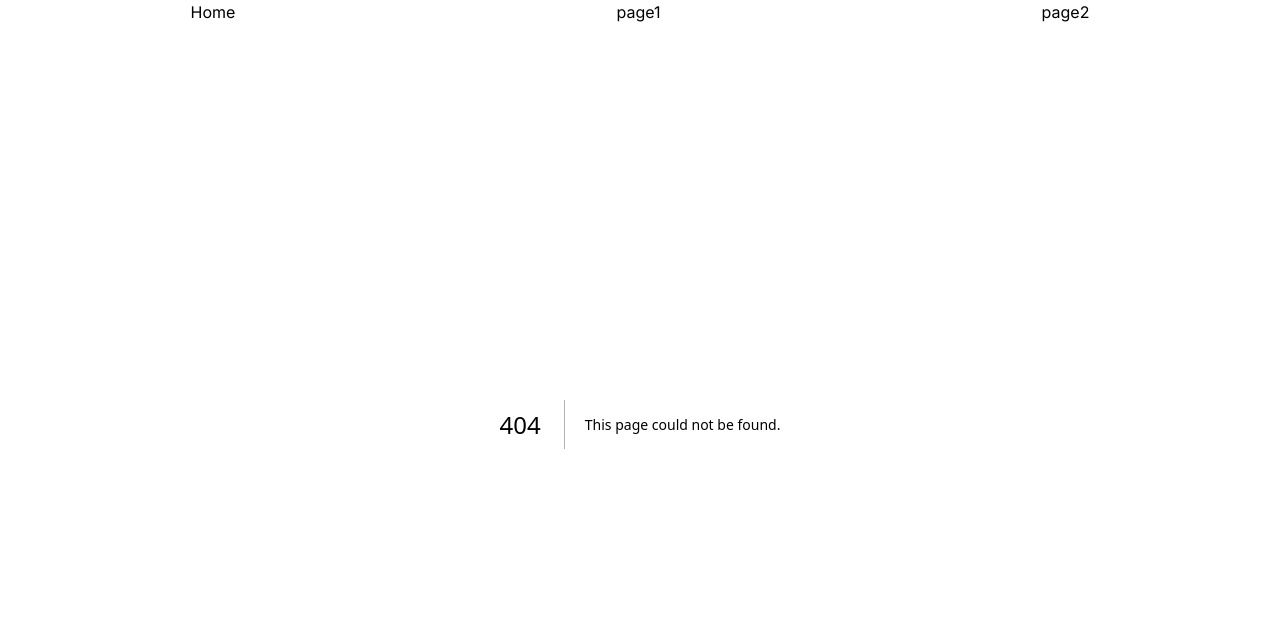
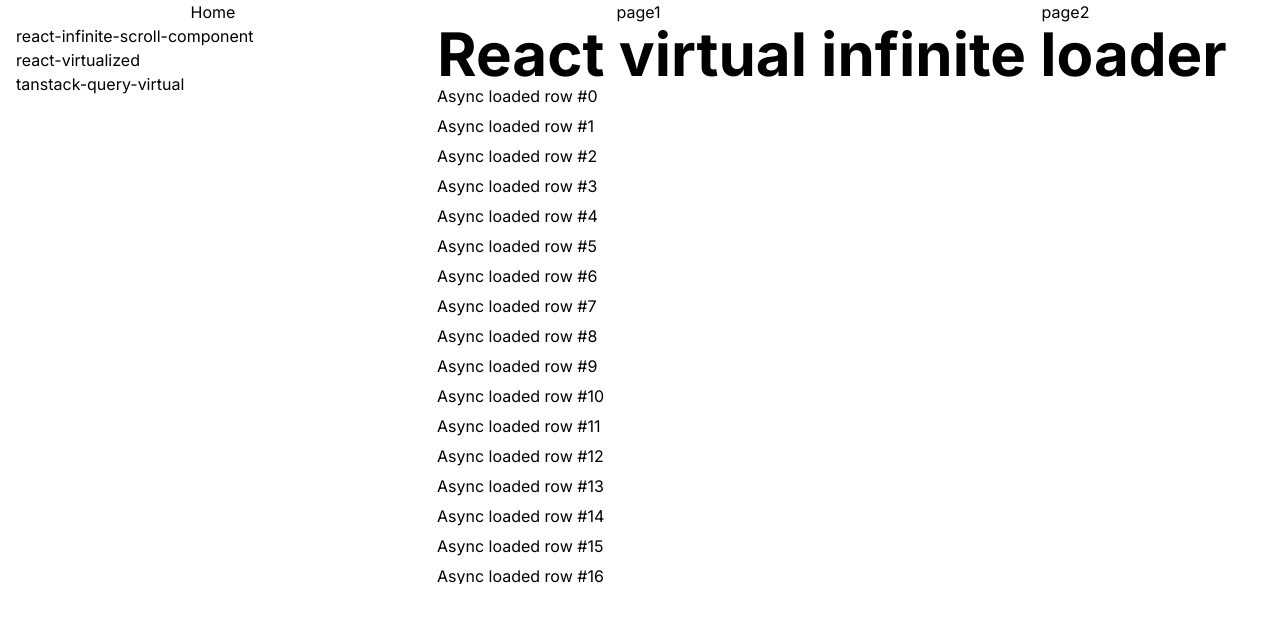
Before and after one commit to sergiycheck/nextjs-app-with-reproducible-examples, a Next.js app: page /page1/react-virtualized in a window 1280 px wide. Before the commit this address had no page. Shown: the top 622 px of the page. Built offline with nearby package versions, Linux system fonts and the light colour scheme.

Commit message:
feat: react virtual infinite loader example

```diff
--- /dev/null
+++ b/src/app/components/nfts-related/hooks/use-projects.ts
@@ -0,0 +1,18 @@
+import { useInfiniteQuery } from "@tanstack/react-query";
+
+async function fetchServerPage(
+  limit: number,
+  offset: number = 0
+): Promise<{ rows: string[]; nextOffset: number }> {
+  const rows = new Array(limit).fill(0).map((e, i) => `Async loaded row #${i + offset * limit}`);
+
+  await new Promise((r) => setTimeout(r, 500));
+
+  return { rows, nextOffset: offset + 1 };
+}
+
+export const useInfiniteQueryProjects = () => {
+  return useInfiniteQuery(["projects"], (ctx) => fetchServerPage(10, ctx.pageParam), {
+    getNextPageParam: (_lastGroup, groups) => groups.length,
+  });
+};
--- a/src/app/components/nfts-related/react-virtualized/react-virtualized-nfts-scroll.tsx
+++ b/src/app/components/nfts-related/react-virtualized/react-virtualized-nfts-scroll.tsx
@@ -1,42 +1,78 @@
 "use client";
 
 import React from "react";
-import { InfiniteLoader, List } from "react-virtualized";
+import { IndexRange, InfiniteLoader, List, AutoSizer, ListRowProps } from "react-virtualized";
+import { useInfiniteQueryProjects } from "../hooks/use-projects";
 
-const remoteRowCount = 1;
+export const ReactVirtualizedInfiniteLoading = () => {
+  const { status, data, error, isFetching, isFetchingNextPage, fetchNextPage, hasNextPage } =
+    useInfiniteQueryProjects();
 
-const list: any = [];
+  const allRows = data ? data.pages.flatMap((d) => d.rows) : [];
 
-function isRowLoaded({ index }: { index: number }) {
-  return !!list[index];
+  return (
+    <ReactVirtualizedInfiniteLoader
+      hasNextPage={!!hasNextPage}
+      isNextPageLoading={isFetching || isFetchingNextPage}
+      list={allRows}
+      loadNextPage={() => fetchNextPage()}
+    />
+  );
+};
+
+type IsRowLoaded = ({ index }: { index: number }) => boolean;
+
+function ReactVirtualizedInfiniteLoader({
+  hasNextPage,
+  isNextPageLoading,
+  list,
+  loadNextPage,
+}: {
+  hasNextPage: boolean;
+  isNextPageLoading: boolean;
+  list: string[];
+  loadNextPage: (params: IndexRange) => Promise<any>;
+}) {
+  const rowCount = hasNextPage ? list.length + 1 : list.length;
+
+  const loadMoreRows = isNextPageLoading ? (params: IndexRange): any => {} : loadNextPage;
+
+  const isRowLoaded: IsRowLoaded = ({ index }: { index: number }) =>
+    !hasNextPage || index < list.length;
+
+  const rowRenderer = ({ index, key, style }: ListRowProps) => {
+    let content;
+
+    if (!isRowLoaded({ index })) {
+      content = "Loading...";
+    } else {
+      content = list.find((d, i) => i === index);
     }
 
-function loadMoreRows({ startIndex, stopIndex }: { startIndex: number; stopIndex: number }) {
-  return fetch(`path/to/api?startIndex=${startIndex}&stopIndex=${stopIndex}`).then((response) => {
-    // Store response data in list...
-  });
-}
-
-function rowRenderer({ key, index, style }: { key: string; index: number; style: any }) {
     return (
       <div key={key} style={style}>
-      {list[index]}
+        {content}
       </div>
     );
-}
+  };
 
-export const ReactVirtualizedNftsScroll = () => (
-  <InfiniteLoader isRowLoaded={isRowLoaded} loadMoreRows={loadMoreRows} rowCount={remoteRowCount}>
+  return (
+    <InfiniteLoader isRowLoaded={isRowLoaded} loadMoreRows={loadMoreRows} rowCount={rowCount}>
       {({ onRowsRendered, registerChild }) => (
+        <AutoSizer disableHeight>
+          {({ width, height }) => (
             <List
-        height={200}
+              ref={registerChild}
               onRowsRendered={onRowsRendered}
-        ref={registerChild}
-        rowCount={remoteRowCount}
-        rowHeight={20}
               rowRenderer={rowRenderer}
-        width={300}
+              width={width}
+              height={500}
+              rowHeight={30}
+              rowCount={rowCount}
             />
+          )}
+        </AutoSizer>
       )}
     </InfiniteLoader>
   );
+}
--- a/src/app/components/nfts-related/tanstack-query-virtual/index.tsx
+++ b/src/app/components/nfts-related/tanstack-query-virtual/index.tsx
@@ -1,26 +1,13 @@
 "use client";
 
 import React from "react";
-import { useInfiniteQuery } from "@tanstack/react-query";
 import { useVirtualizer } from "@tanstack/react-virtual";
 import { MessageWrapper } from "../shared";
-
-async function fetchServerPage(
-  limit: number,
-  offset: number = 0
-): Promise<{ rows: string[]; nextOffset: number }> {
-  const rows = new Array(limit).fill(0).map((e, i) => `Async loaded row #${i + offset * limit}`);
-
-  await new Promise((r) => setTimeout(r, 500));
-
-  return { rows, nextOffset: offset + 1 };
-}
+import { useInfiniteQueryProjects } from "../hooks/use-projects";
 
 export const TanstackQueryVirtualInfiniteLoading = () => {
   const { status, data, error, isFetching, isFetchingNextPage, fetchNextPage, hasNextPage } =
-    useInfiniteQuery(["projects"], (ctx) => fetchServerPage(10, ctx.pageParam), {
-      getNextPageParam: (_lastGroup, groups) => groups.length,
-    });
+    useInfiniteQueryProjects();
 
   const allRows = data ? data.pages.flatMap((d) => d.rows) : [];
 
--- a/src/app/globals.css
+++ b/src/app/globals.css
@@ -1,6 +1,12 @@
 @tailwind base;
 @tailwind components;
 @tailwind utilities;
+
+@layer utilities {
+  .content-auto {
+    content-visibility: auto;
+  }
+}
 
 html,
 body,
--- /dev/null
+++ b/src/app/page1/react-virtualized/page.tsx
@@ -0,0 +1,10 @@
+import { ReactVirtualizedInfiniteLoading } from "@/app/components/nfts-related/react-virtualized/react-virtualized-nfts-scroll";
+
+export default function Page() {
+  return (
+    <>
+      <h1 className="text-6xl font-bold">React virtual infinite loader</h1>
+      <ReactVirtualizedInfiniteLoading />
+    </>
+  );
+}
```
Lines whose indentation alone changed are shown as unchanged.
